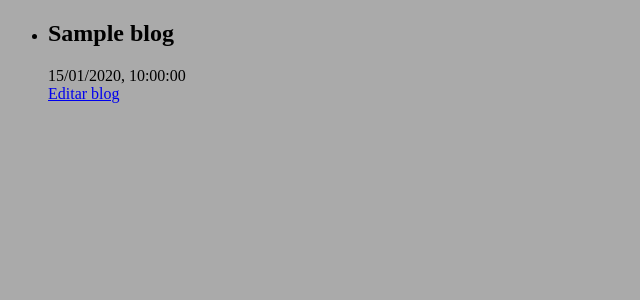
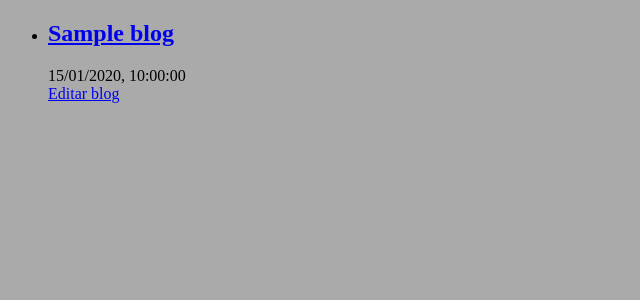
Before and after one commit to brunoleonpuca/PYTHON, a Flask app: template learning-bootstrap/leblog/templates/workspace/index.html in a window 1280 px wide. Shown: the part 47-347 px from the top of the page, without its empty margins (0-640 px from the left). Run offline with Flask 2, Linux system fonts and the light colour scheme; the template is opened without the code that fills it: most values are stand-ins (such as "Sample title", 1, 10 or a date in 2020).

```diff
--- a/learning-bootstrap/leblog/templates/base.html
+++ b/learning-bootstrap/leblog/templates/base.html
@@ -22,7 +22,7 @@
             <img class="mb-4" src="/static/img/blog-logo.png" alt="" width="72" height="72">
             {% if g.user %}
                 <li class="nav-item__logout">
-                    <label>Hola, {{ g.user["username"] }}</label>
+                    <label>Sesion de: {{ g.user["username"] }}</label>
                     <span><a class="nav-link active" href='{{ url_for("auth.logout") }}'>Cerrar Sesion</a></span>
                 </li>
                 {% else %}
--- a/learning-bootstrap/leblog/templates/workspace/index.html
+++ b/learning-bootstrap/leblog/templates/workspace/index.html
@@ -22,12 +22,13 @@
     {% if g.user %}
     <a class="action" href="{{ url_for('workspace.create') }}">Nuevo blog</a>
     {% endif %}
+    <div class="row">
         <div class="container" id="container-index">
             <div class="col-4" id="listed-blogs">
                 <ul>
                     {% for blog in blogs %}
                         <li class="listed__blog">
-                        <h1>{{ blog['title'] }}</h1>
+                            <a class="blog-action" href="#"><h1>{{ blog['title'] }}</h1></a>
                             <div class="about">{{ blog["created_at"].strftime("%d/%m/%Y, %H:%M:%S") }}</div>
                             <a class="action" href="{{ url_for('workspace.update', id=blog['id']) }}">Editar blog</a>
                         </li>
@@ -37,7 +38,10 @@
                     {% endfor %}
                 </ul>
             </div>
-        <div class="col-8" id="selected-blog">
+
+            <div class="col-8">
+
+            </div>
 
         </div>
     </div>
--- a/learning-bootstrap/leblog/workspace.py
+++ b/learning-bootstrap/leblog/workspace.py
@@ -1,4 +1,4 @@
-from flask import Blueprint, flash, g, render_template, request, url_for, redirect, session
+from flask import Blueprint, flash, g, render_template, request, url_for, redirect, session, jsonify
 from werkzeug.exceptions import abort
 from leblog.auth import login_required
 from leblog.db import get_db
@@ -15,7 +15,6 @@ def index():
     blogs = c.fetchall()
 
     return render_template("workspace/index.html", blogs=blogs)
-
 
 @bp.route("/create", methods=["POST", "GET"])
 @login_required
```
Lines whose indentation alone changed are shown as unchanged.
